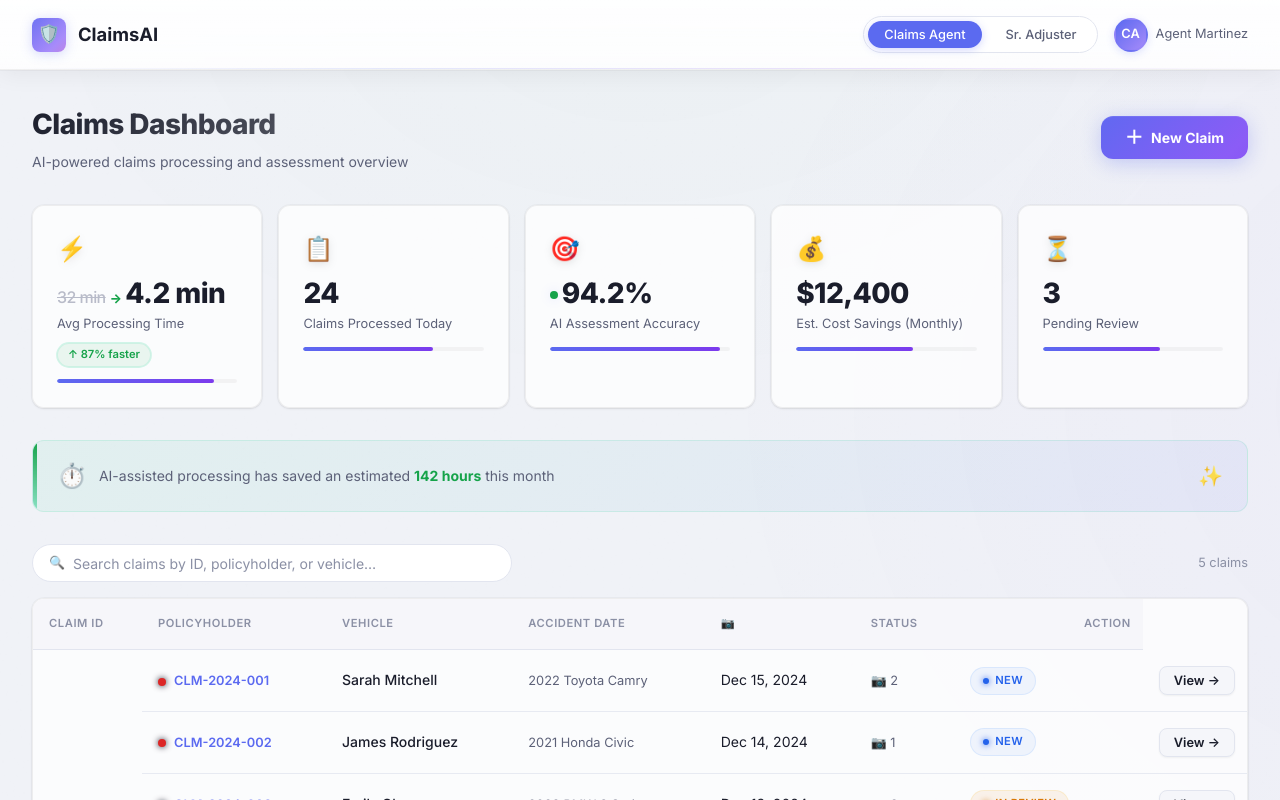
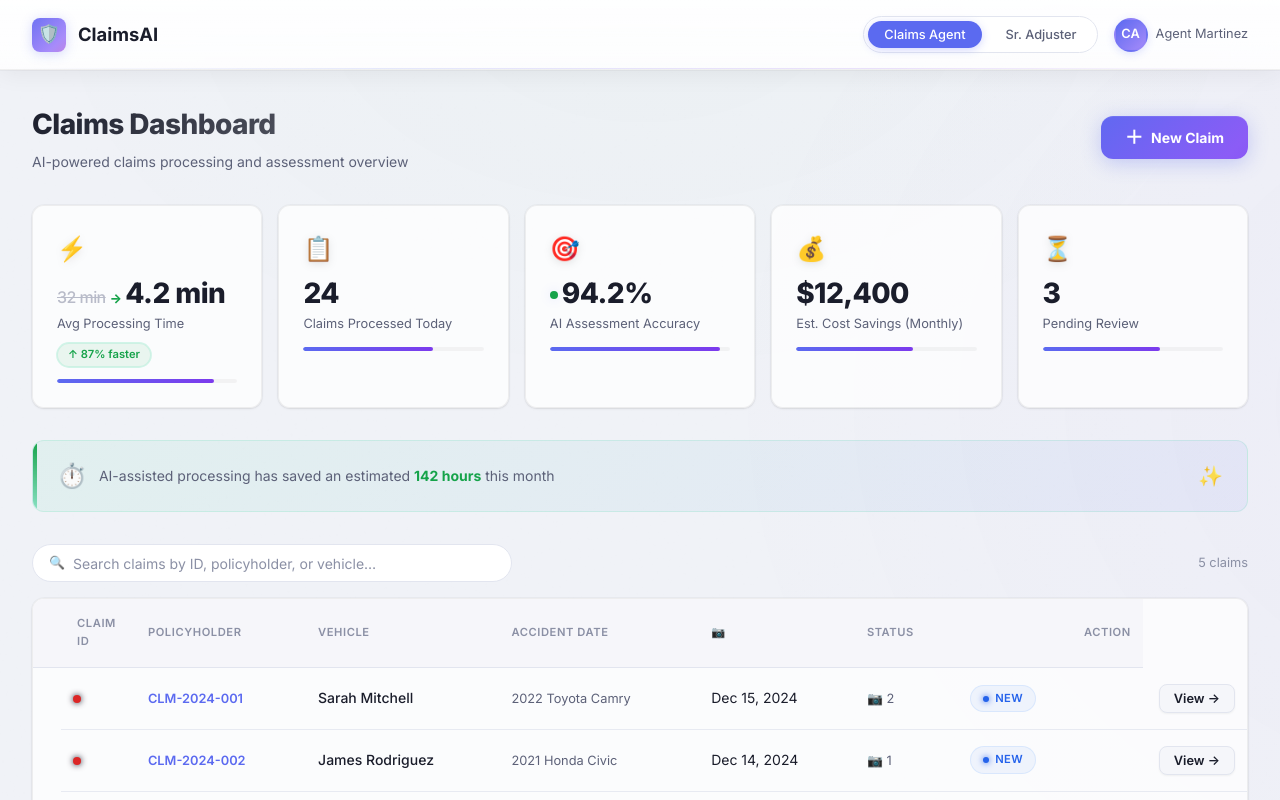
Before and after one commit to elsayedm99/claims-ai, a React (Vite) app: page / in a window 1280 px wide. Shown: the top 800 px of the page. Built offline with nearby package versions, Linux system fonts and the light colour scheme.

Commit message:
Restore separate dot column with tight width - fix header/row alignment

```diff
--- a/src/index.css
+++ b/src/index.css
@@ -2872,7 +2872,6 @@ a:hover {
   height: 8px;
   border-radius: 50%;
   box-shadow: 0 0 6px currentColor;
-  margin-right: var(--space-sm);
   vertical-align: middle;
 }
 
--- a/src/pages/Dashboard.jsx
+++ b/src/pages/Dashboard.jsx
@@ -280,6 +280,7 @@ export function Dashboard({ claims, onAddClaim }) {
         <table className="claims-table">
           <thead>
             <tr>
+              <th style={{ width: 28, padding: '0 0 0 var(--space-md)' }}></th>
               <th>Claim ID</th>
               <th>Policyholder</th>
               <th>Vehicle</th>
@@ -295,12 +296,14 @@ export function Dashboard({ claims, onAddClaim }) {
                 key={claim.id}
                 onClick={() => navigate(`/claim/${claim.id}`)}
               >
-                <td>
+                <td style={{ width: 28, padding: '0 0 0 var(--space-md)' }}>
                   <span
                     className="priority-dot"
                     style={{ background: getPriorityColor(claim) }}
                     title="Priority"
                   />
+                </td>
+                <td>
                   <span className="claim-id">{claim.id}</span>
                 </td>
                 <td>
```
